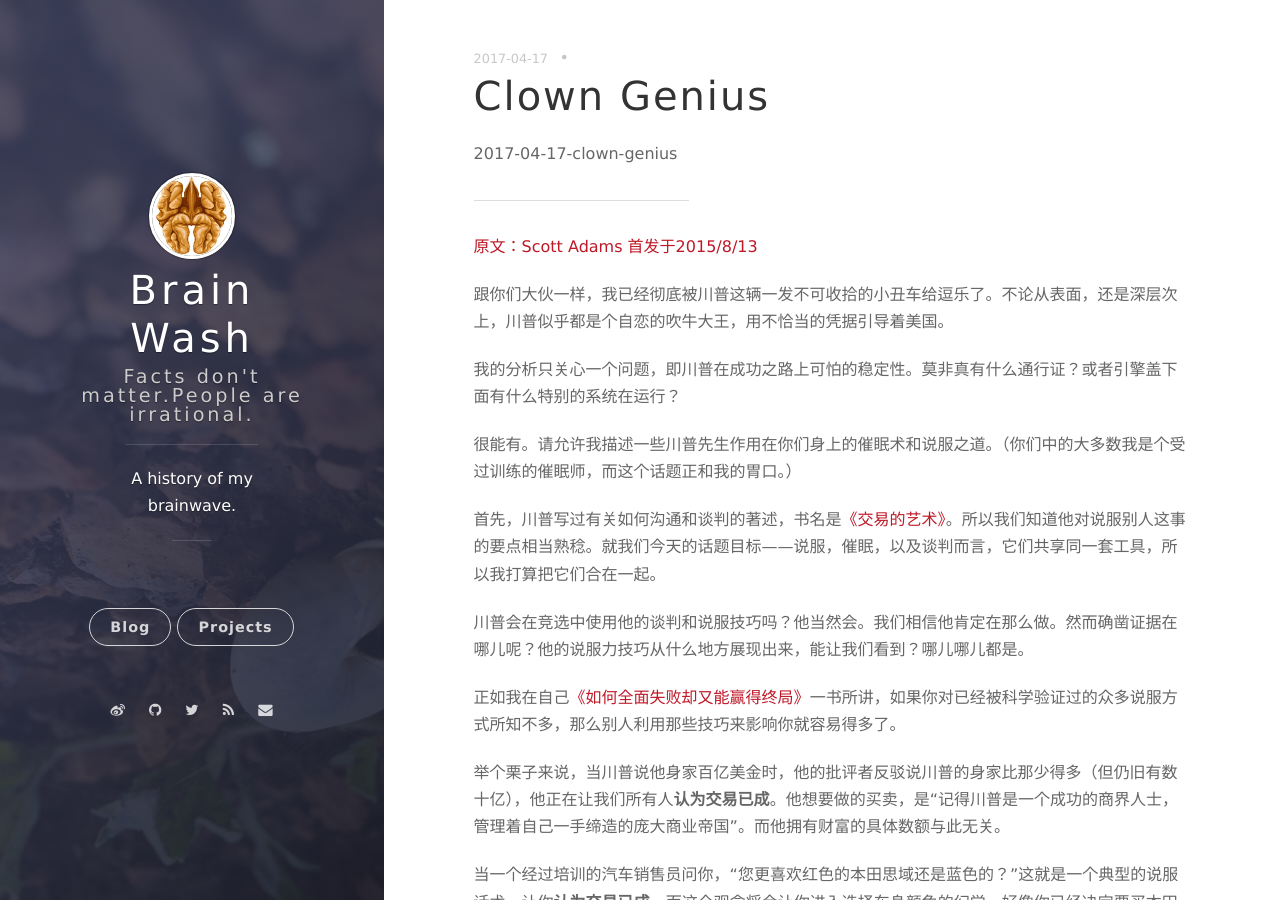
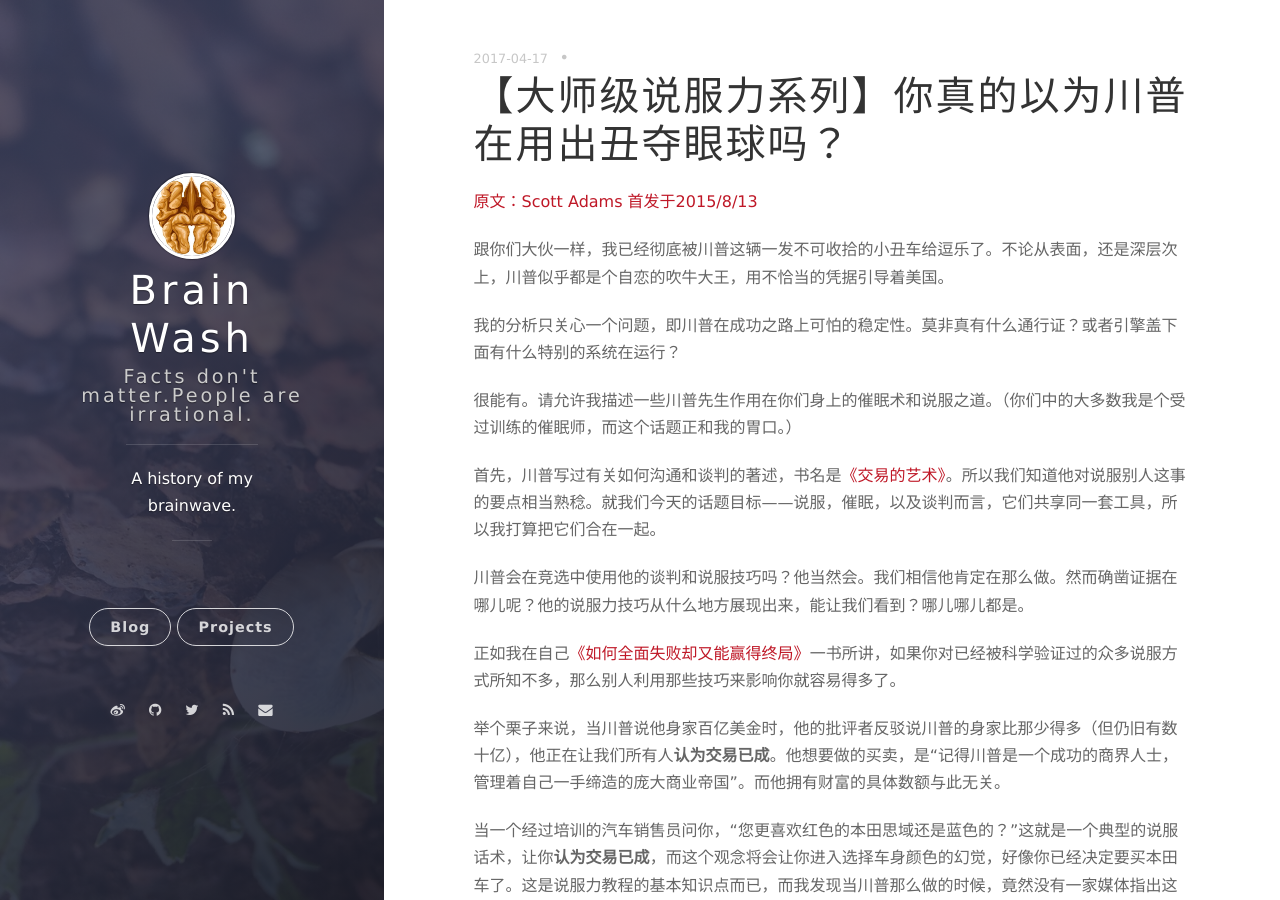
Before and after one commit to iwomen/iwomen.github.io, a Jekyll site: the page built from _posts/2017-04-17-clown-genius.md, in a window 1280 px wide and 900 px high. Built offline with Jekyll 4.4.1, drawn with Linux system fonts in a browser that asks for light colours; nearby versions of some CDN libraries; our own code applies the rules of GitHub Pages for plain Markdown files; comment, search, counter and statistics services are not loaded.

Commit message:
Update 2017-04-17-clown-genius.md

```diff
--- a/_posts/2017-04-17-clown-genius.md
+++ b/_posts/2017-04-17-clown-genius.md
@@ -1,5 +1,7 @@
-2017-04-17-clown-genius
-
+---
+layout: post
+title: 【大师级说服力系列】你真的以为川普在用出丑夺眼球吗？
+date: 2017-04-17
 ---
 
 
```
